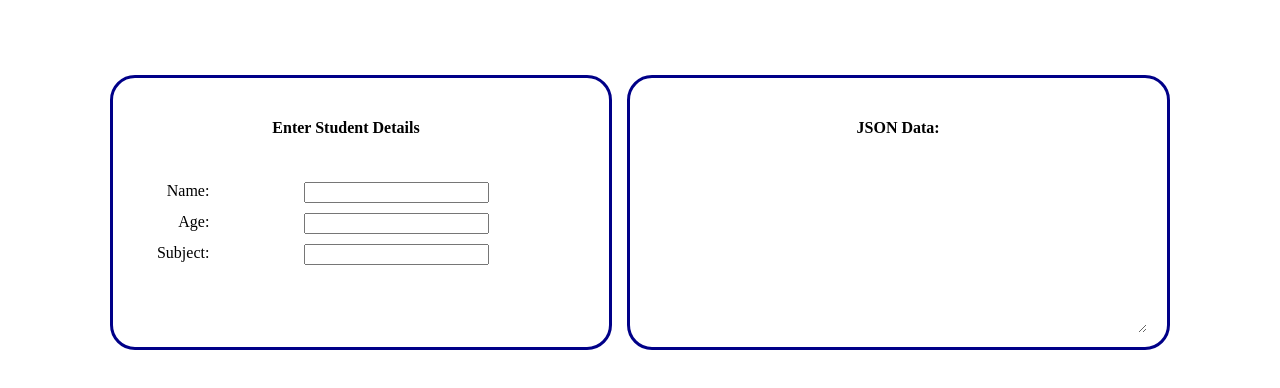
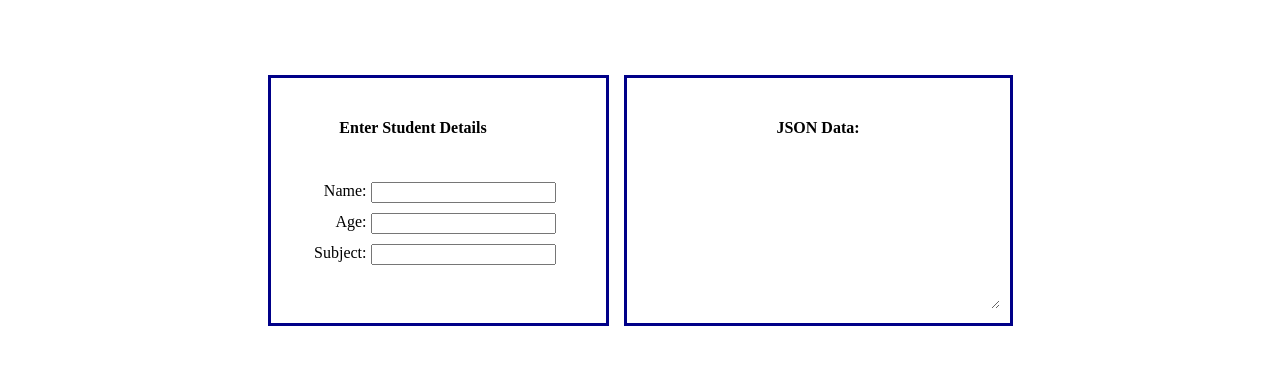
Before and after one commit to malinthasa/SchemaGen, a plain HTML site: page index.html in a window 1280 px wide. Drawn offline with nearby package versions, Linux system fonts and the light colour scheme.

Commit message:
Improving UI

```diff
--- a/index.html
+++ b/index.html
@@ -27,7 +27,7 @@
         </div>
         <div id="outputDiv">
             <h4>JSON Data: </h4>
-            <textarea id="txtResult" rows="8" cols="40"></textarea>
+            <textarea id="txtResult" rows="8" cols="35"></textarea>
         </div>
     </div>
 </div>
--- a/stylesheets/style.css
+++ b/stylesheets/style.css
@@ -15,18 +15,17 @@
     text-align: center;
     border-style: solid;
     border-color: #000088;
-    border-radius: 25px;
-    width: 48%;
+
     padding-top: 20px;
-    padding-right: 30px;
+    padding-right: 50px;
 }
 
 #outputDiv {
     display: table-cell;
     text-align: center;
     border-style: solid;
+
     border-color: #000088;
-    border-radius: 25px
 }
 
 div {
@@ -53,9 +52,9 @@ textarea {
     border: none;
     margin-left: 20px;
     margin-top: 10px;
-    margin-right: 20px;
-    padding-left: 40px;
-    font-size: 18px;
+    margin-right: 10px;
+    padding-left: 20px;
+    font-size: 15px;
 }
 
 h3 {
```
